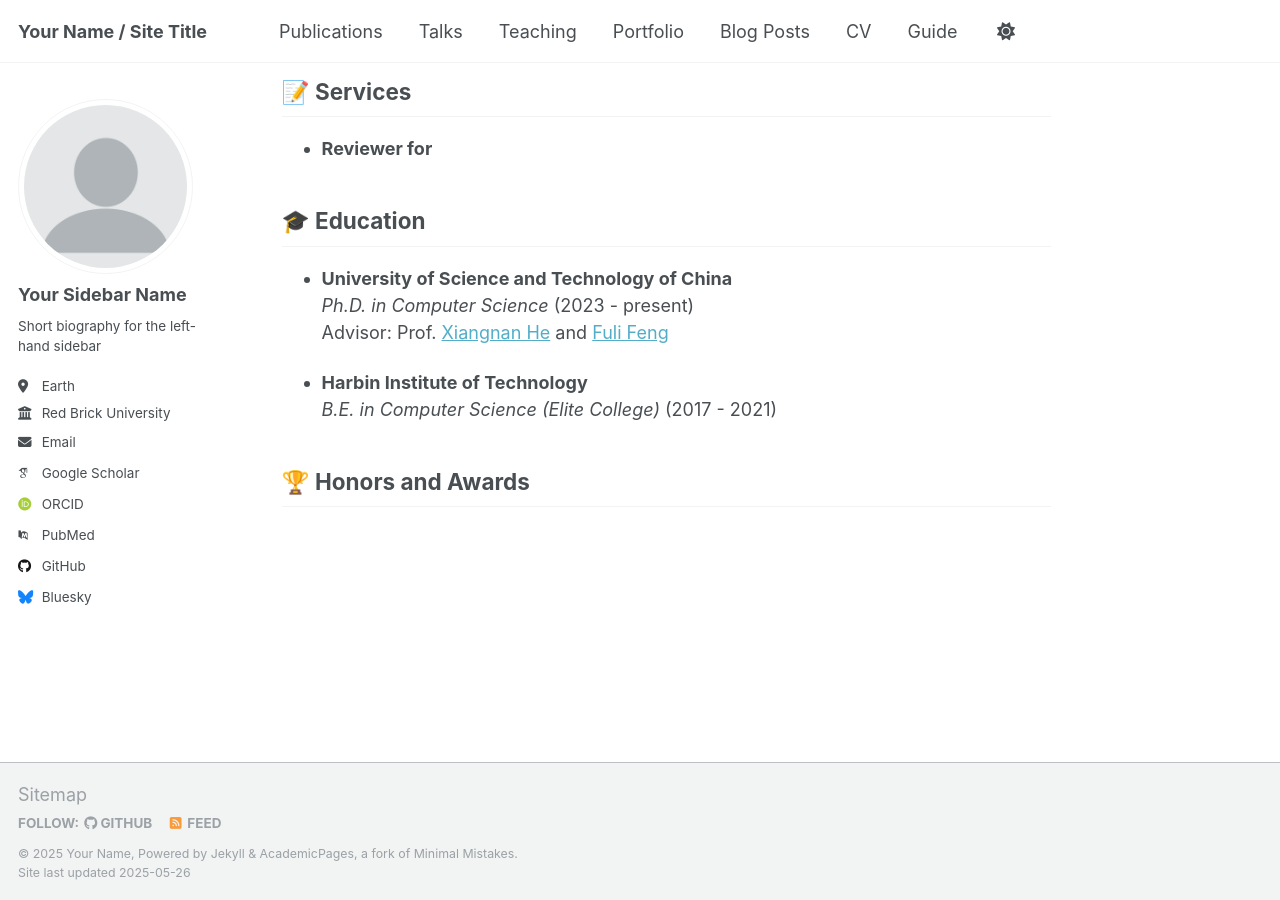
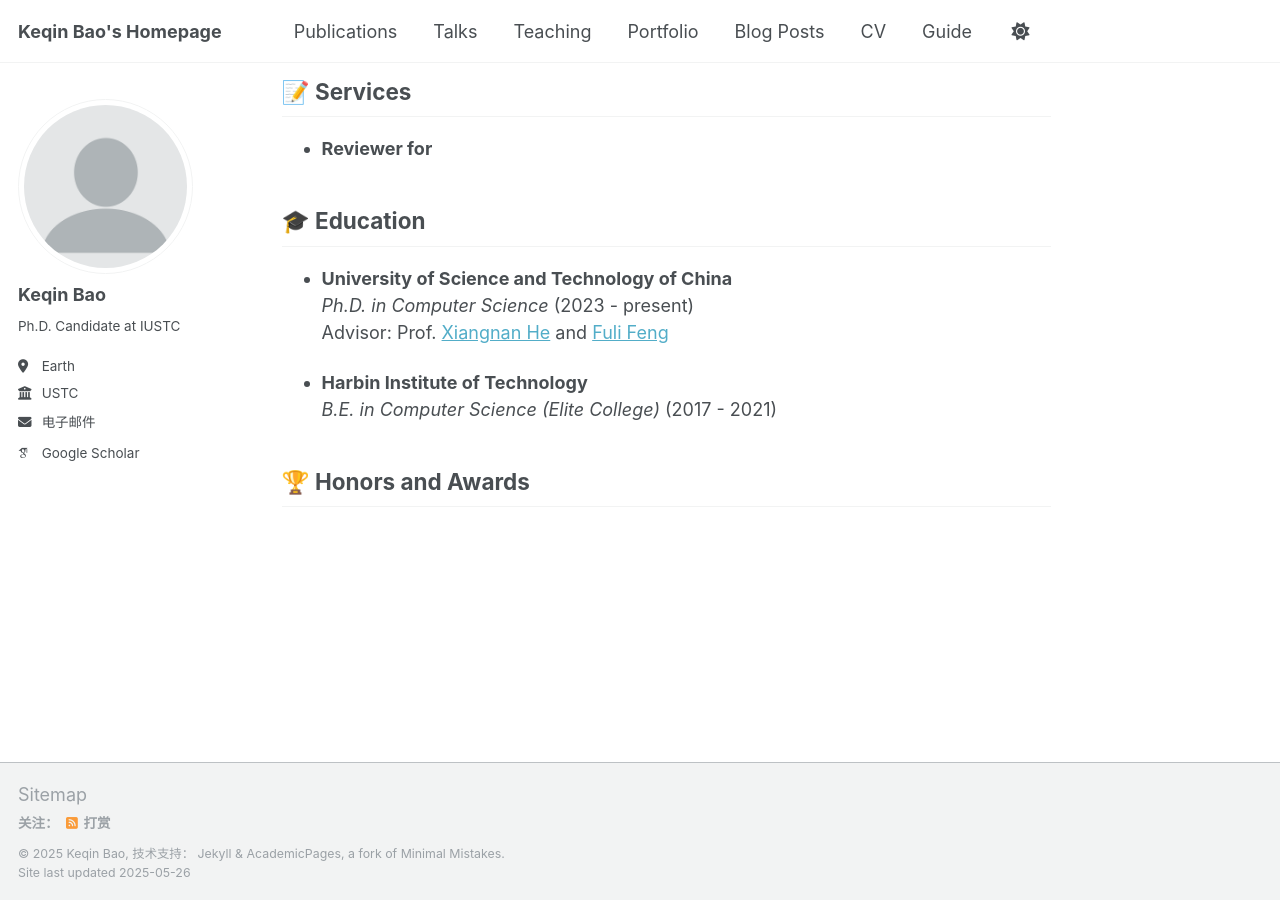
Before and after one commit to SAI990323/SAI990323.github.io, a Jekyll site: the page built from _pages/about.md, in a window 1280 px wide and 900 px high, scrolled down 583 px. Built offline with Jekyll 4.4.1, drawn with Linux system fonts in a browser that asks for light colours; some web fonts are replaced.

Commit message:
Update _config.yml

```diff
--- a/_config.yml
+++ b/_config.yml
@@ -7,15 +7,15 @@
 # server process.
 
 # Basic Site Settings
-locale                   : "en-US"
+locale                   : "zh-CN"
 site_theme               : "default"
-title                    : "Your Name / Site Title"
+title                    : "Keqin Bao's Homepage"
 title_separator          : "-"
-name                     : &name "Your Name"
+name                     : &name "Keqin Bao"
 description              : &description "personal description"
-url                      : https://academicpages.github.io # the base hostname & protocol for your site e.g. "https://[your GitHub username].github.io" or if you already have some other page hosted on Github then use "https://[your GitHub username].github.io/[Your Repo Name]"
+url                      : https://sai990323.github.io # the base hostname & protocol for your site e.g. "https://[your GitHub username].github.io" or if you already have some other page hosted on Github then use "https://[your GitHub username].github.io/[Your Repo Name]"
 baseurl                  : "" # the subpath of your site, e.g. "/blog"
-repository               : "academicpages/academicpages.github.io"
+repository               : "SAI990323/sai990323.github.io"
 
 # Site Author - The following control what appear as part of the author content on the side bar.
 #               If a field is blank the icon and link will not appear, otherwise it will be shown.
@@ -23,22 +23,22 @@
 author:
   # Biographic information
   avatar           : "profile.png"
-  name             : "Your Sidebar Name"
+  name             : "Keqin Bao"
   pronouns         : # example: "she/her"
-  bio              : "Short biography for the left-hand sidebar"
+  bio              : "Ph.D. Candidate at IUSTC"
   location         : "Earth"
-  employer         : "Red Brick University"
+  employer         : "USTC"
   uri              : # URL
-  email            : "none@example.org"
+  email            : "baokeqin@mail.ustc.edu.cn"
 
   # Academic websites
   academia         : # URL
   arxiv            : # URL - Update with the correct link to your profile
-  googlescholar    : "https://scholar.google.com/citations?user=PS_CX0AAAAAJ"
+  googlescholar    : "https://scholar.google.com/citations?user=6Y605a0AAAAJ&hl=en"
   impactstory      : # URL
-  orcid            : "http://orcid.org/yourorcidurl"
+  orcid            : # "http://orcid.org/yourorcidurl"
   semantic         : # URL
-  pubmed           : "https://www.ncbi.nlm.nih.gov/pubmed/?term=john+snow"
+  pubmed           : # "https://www.ncbi.nlm.nih.gov/pubmed/?term=john+snow"
   researchgate     : # URL
   scopus           : # URL
 
@@ -46,12 +46,12 @@
   bitbucket        : # Username - Update with your username on the site
   codepen          : # Username
   dribbble         : # Username
-  github           : "academicpages"
+  github           : # "academicpages"
   kaggle           : # Username
   stackoverflow    : # User number or user number and name (i.e., use "1" or "1/jeff-atwood")
 
   # Social media
-  bluesky          : "bsky.app" # Replace this with you Bluesky username
+  bluesky          : # "bsky.app" # Replace this with you Bluesky username
   facebook         : # Username
   flickr           : # Username
   foursquare       : # Username
@@ -77,13 +77,13 @@
   zhihu            : # Username
 
 # Publication Category - The following the list of publication categories and their headings
-publication_category:
-  books:
-    title: 'Books'
-  manuscripts:
-    title: 'Journal Articles'
-  conferences:
-    title: 'Conference Papers'
+# publication_category:
+#   books:
+#     title: 'Books'
+#   manuscripts:
+#     title: 'Journal Articles'
+#   conferences:
+#     title: 'Conference Papers'
 
 # Site Settings
 teaser                   :  # filename of teaser fallback teaser image placed in /images/, .e.g. "500x300.png"
@@ -131,19 +131,19 @@
 
 
 # Social Sharing
-twitter:
-  username               : &twitter
-facebook:
-  username               :
-  app_id                 :
-  publisher              :
-og_image                 :  # Open Graph/Twitter default site image
-# For specifying social profiles
-# - https://developers.google.com/structured-data/customize/social-profiles
-social:
-  type                   : # Person or Organization (defaults to Person)
-  name                   : # If the user or organization name differs from the site's name
-  links: # An array of links to social media profiles
+# twitter:
+#   username               : &twitter
+# facebook:
+#   username               :
+#   app_id                 :
+#   publisher              :
+# og_image                 :  # Open Graph/Twitter default site image
+# # For specifying social profiles
+# # - https://developers.google.com/structured-data/customize/social-profiles
+# social:
+#   type                   : # Person or Organization (defaults to Person)
+#   name                   : # If the user or organization name differs from the site's name
+#   links: # An array of links to social media profiles
 
 
 # Analytics
```
